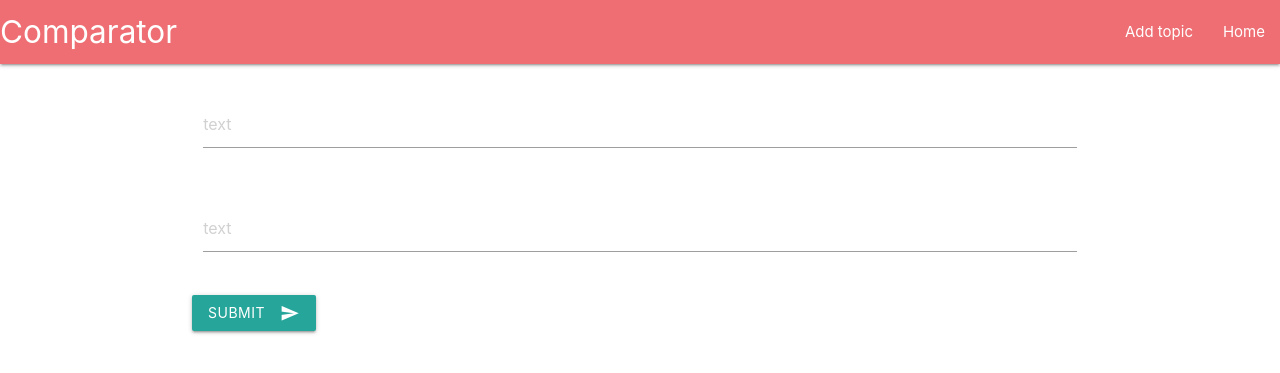
After one commit to Code-Institute-Submissions/project-flask-app, a Flask app: template templates/showtopic.html in a window 1280 px wide. The commit adds this page. Shown: the top 373 px of the page. Run offline with Flask 2, Linux system fonts and the light colour scheme; the template is opened without the code that fills it, so the values that code supplies are empty; some libraries are stand-ins or nearby versions.

Commit message:
added the 'add case'

```diff
--- a/app.py
+++ b/app.py
@@ -1,6 +1,7 @@
 import os
 from flask import Flask, render_template, request, url_for, redirect
 from flask_pymongo import PyMongo
+from bson.objectid import ObjectId
 
 app = Flask(__name__)
 
@@ -10,11 +11,24 @@ mongo = PyMongo(app)
 
 @app.route("/")
 def show_index():
-    return render_template("index.html")
+    return render_template("index.html", topics=mongo.db.topics.find())
 
-@app.route("/add")
-def addtopic():
+@app.route("/add", methods=["GET", "POST"])
+def add_topic():
+    if request.method == "POST":
+        topics = mongo.db.topics
+        topics.insert_one(request.form.to_dict())
+
     return render_template("addtopic.html")
+
+@app.route("/case/<topic_id>/<topic_name>", methods=["GET", "POST"])
+def show_topic(topic_id, topic_name):
+    if request.method == "POST":
+        dbname = request.form["topic"]
+        coll = mongo.db[dbname]
+        coll.insert_one(request.form.to_dict())
+    the_topic = mongo.db.topics.find_one({"_id": ObjectId(topic_id)})
+    return render_template("showtopic.html", case=the_topic)
 
 
 
--- a/templates/base.html
+++ b/templates/base.html
@@ -19,14 +19,14 @@
             <a href="{{url_for('show_index')}}" class="brand-logo">Comparator</a>
             <a href="#" data-target="mobile-demo" class="sidenav-trigger"><i class="material-icons">menu</i></a>
             <ul class="right hide-on-med-and-down">
-                <li><a href="{{url_for('addtopic')}}">Add topic</a></li>
+                <li><a href="{{url_for('add_topic')}}">Add topic</a></li>
                 <li><a href="{{url_for('show_index')}}">Home</a></li>
             </ul>
         </div>
     </nav>
 
     <ul class="sidenav" id="mobile-demo">
-        <li><a href="{{url_for('addtopic')}}">Add topic</a></li>
+        <li><a href="{{url_for('add_topic')}}">Add topic</a></li>
         <li><a href="{{url_for('show_index')}}">Home</a></li>
     </ul>
 </header>
--- a/templates/index.html
+++ b/templates/index.html
@@ -1,4 +1,7 @@
 {% extends "base.html" %}
 {% block content%}
-<p>Hello world</p>
+<h4>Topics</h4>
+{% for topic in topics%}
+    <a href="{{url_for('show_topic', topic_id=topic._id, topic_name=topic.topic)}}">{{topic.topic}}</a>
+{% endfor %}
 {% endblock%}
--- /dev/null
+++ b/templates/showtopic.html
@@ -0,0 +1,31 @@
+{% extends "base.html" %}
+{% block content%}
+
+<h4>{{case.topic}}</h4>
+
+<div class="row">
+    <form class="col s12" method="POST">
+        <div class="row">
+            <div class="input-field col s12">
+                <input type="hidden" name="topic" value={{case.topic}}>
+                <input placeholder="text" id="new_case" type="text" class="validate" name={{case.category_1}}>
+                <label for="new_case">{{case.category_1}}</label>
+            </div>
+        </div>
+        <div class="row">
+            <div class="input-field col s12">
+                <input placeholder="text" id="new_case" type="text" class="validate" name={{case.category_2}}>
+                <label for="new_case">{{case.category_2}}</label>
+            </div>
+        </div>
+        <div class="row">
+            <button class="btn waves-effect waves-light" type="submit">Submit
+            <i class="material-icons right">send</i>
+            </button>
+        </div>
+    </form>
+</div>
+
+
+
+{% endblock%}
```
Also changed, not shown: templates/addtopic.html (+17 -3 lines).
